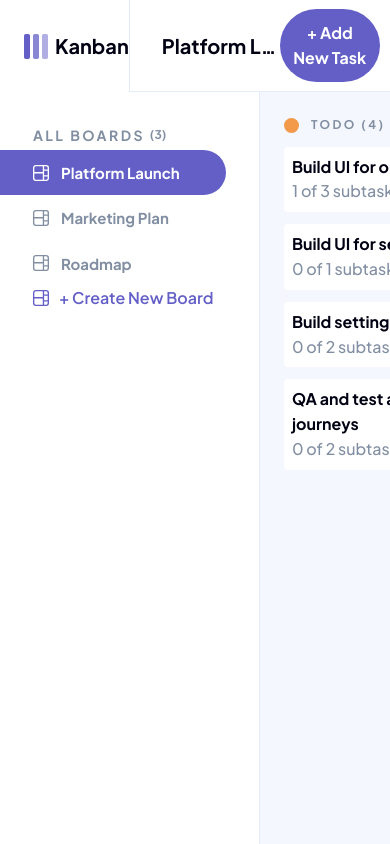
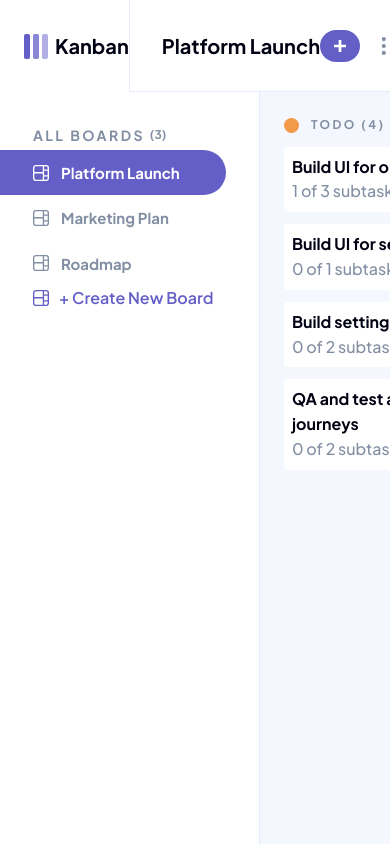
Before and after one commit to HabibEniolabi/kanban-task-management-app, a Next.js app: page / in a window 390 px wide. Shown: the top 844 px of the page. Built offline with nearby package versions, Linux system fonts and the light colour scheme.

Commit message:
Addition of The media Plus Screen

```diff
--- a/package.json
+++ b/package.json
@@ -21,6 +21,7 @@
     "react": "19.2.1",
     "react-dom": "19.2.1",
     "react-redux": "^9.2.0",
+    "react-use": "^17.6.0",
     "redux-persist": "^6.0.0",
     "yarn": "^1.22.22"
   },
--- /dev/null
+++ b/src/assets/icon/Plus.tsx
@@ -0,0 +1,22 @@
+import * as React from "react"
+import { SVGProps } from "react"
+
+interface PlusProps extends  SVGProps<SVGSVGElement> {
+    color: string,
+}
+
+const Plus = ({color, ...props}: PlusProps) => (
+  <svg
+    xmlns="http://www.w3.org/2000/svg"
+    viewBox="0 0 12 12"
+    fill="none"
+    className={color}
+    {...props}
+  >
+    <path
+      fill={color}
+      d="M7.368 12V7.344H12V4.632H7.368V0H4.656v4.632H0v2.712h4.656V12h2.712Z"
+    />
+  </svg>
+)
+export default Plus
--- a/src/components/Header.tsx
+++ b/src/components/Header.tsx
@@ -5,6 +5,7 @@ import Ellipsis from "../assets/icon/ellipsis";
 import Image from "next/image";
 import Logo from "../assets/images/logo.png";
 import { Menu, useMantineColorScheme } from "@mantine/core";
+import Plus from "../assets/icon/Plus";
 
 export interface HeaderProps {
   currentBoard?: Board;
@@ -59,12 +60,16 @@ const Header: React.FC<HeaderProps> = ({
         <div className="flex items-center gap-[15px]">
           <button
             className="bg-[#635FC7] text-white font-bold rounded-full text-sm
-              p-[12px] hover:bg-[#A8A4FF]
+              px-[14px] py-[10px] hover:bg-[#A8A4FF] cursor-pointer
               disabled:opacity-50 disabled:cursor-not-allowed"
             onClick={onAddTask}
             disabled={!hasColumns}
           >
-            + Add New Task
+            <span className="block sm:hidden">
+              <Plus color="#fff" width={12} height={12} />
+            </span>
+
+            <span className="hidden sm:block">+ Add New Task</span>
           </button>
 
           <Menu shadow="md" width={200} position="bottom-end">
```
Also changed, not shown: 1 other file (tests, documents, lock files or other folders).
